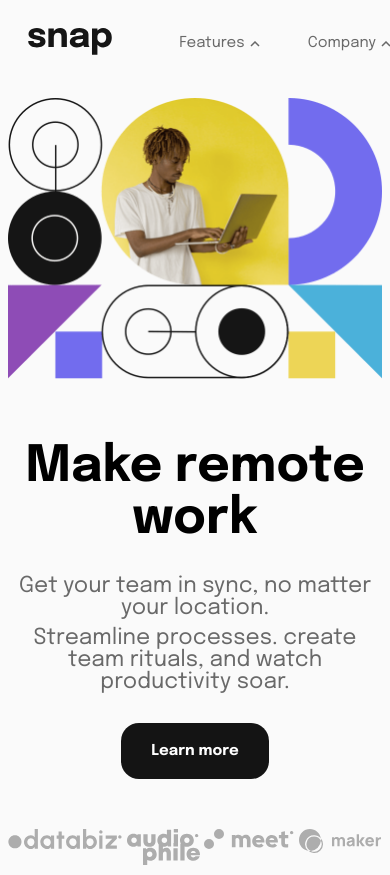
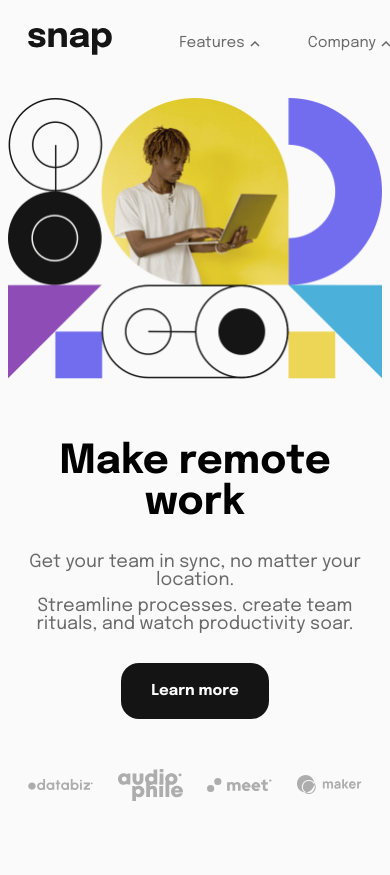
Before and after one commit to bautidea/react_dropdown_navigation, a React (Vite) app: page / in a window 390 px wide. Shown: the top 875 px of the page. After the commit the page ends 844 px from the top, so only its background shows below. Built offline with nearby package versions, Linux system fonts and the light colour scheme.

Commit message:
Finishing with MinContent component in mobile design.

```diff
--- a/src/components/MainContent/MainContent.module.css
+++ b/src/components/MainContent/MainContent.module.css
@@ -22,7 +22,7 @@
 }
 
 .description {
-  margin: 5rem 0 0;
+  margin: 4rem 0 0;
   font-size: 1.8rem;
 }
 
@@ -56,6 +56,7 @@
   display: flex;
   flex-direction: row;
   justify-content: space-between;
+  align-items: center;
 }
 
 .img-cont {
@@ -78,7 +79,8 @@
   .title-block {
     margin: 0;
     height: auto;
-    width: 100%;
+    width: auto;
+    padding: 0 2rem;
   }
 
   .intro-block {
@@ -89,11 +91,10 @@
   }
 
   .title {
-    font-size: 5rem;
+    font-size: 4rem;
   }
 
   .description {
-    font-size: 2.2rem;
     margin: 3rem 0 0;
   }
 
@@ -103,7 +104,14 @@
 
   .client-block {
     margin: 5rem 0 0;
+    justify-content: baseline;
   }
+
+  .client-block > img {
+    width: 6.5rem !important;
+    height: auto !important;
+  }
+
   .img-cont {
     width: 100%;
   }
--- a/src/components/MainContent/MainContent.tsx
+++ b/src/components/MainContent/MainContent.tsx
@@ -25,10 +25,10 @@ const MainContent = () => {
           </div>
 
           <div className={styles['client-block']}>
-            <ReactSVG src={databiz} />
-            <ReactSVG src={audiophile} />
-            <ReactSVG src={meet} />
-            <ReactSVG src={marker} />
+            <img src={databiz} />
+            <img src={audiophile} />
+            <img src={meet} />
+            <img src={marker} />
           </div>
         </div>
         <picture className={styles['img-cont']}>
```
Also changed, not shown: src/components/NavBar/Dropdown.tsx (line endings or trailing spaces), src/components/NavBar/NavBar.module.css (line endings or trailing spaces), src/components/NavBar/NavBar.tsx (line endings or trailing spaces), src/index.css (line endings or trailing spaces).
